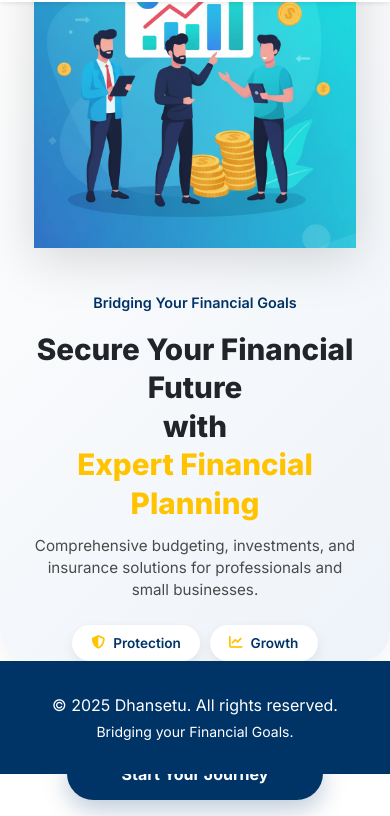
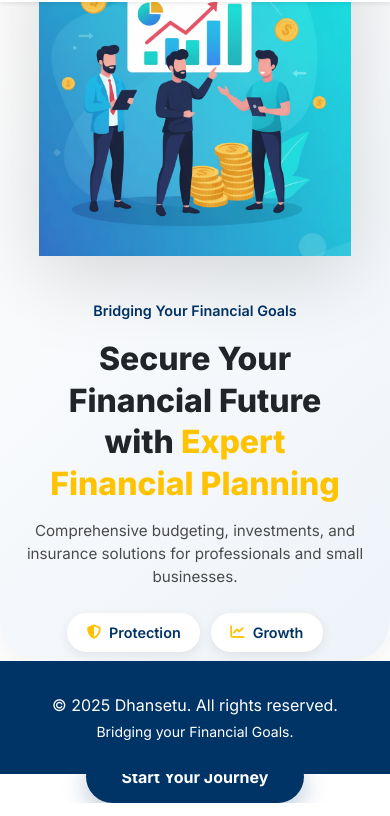
Before and after one commit to GAuravY19/dham_demo_2, a plain HTML site: page index.html in a window 390 px wide. Shown: the part 70-886 px from the top of the page. Drawn offline with nearby package versions, Linux system fonts and the light colour scheme.

Commit message:
New update 4

```diff
--- a/style.css
+++ b/style.css
@@ -920,81 +920,69 @@ body {
         height: 48px;
     }
 
-    /* Reset layout and center everything */
-  .mobile-hero .row {
+ #home .row {
     display: flex;
-    flex-direction: column-reverse;
-    align-items: center;
-    text-align: center;
-    gap: 1.5rem;
+    flex-direction: column-reverse !important;
   }
 
-  /* Illustration at the top */
-  .mobile-hero .hero-illustration {
-    max-width: 88%;
-    margin: 0 auto;
+  /* Image sizing and spacing */
+  .hero-illustration {
+    max-width: 85%;
+    margin: 0 auto 1.5rem auto;
     display: block;
-    filter: drop-shadow(0px 10px 25px rgba(0,0,0,0.15));
   }
 
-  /* Tagline */
-  .mobile-hero .tagline {
+  /* Center align all hero content */
+  .hero-text {
+    text-align: center;
+    padding: 0 1rem;
     margin-top: 1rem;
-    font-size: 1.1rem;
   }
 
-  /* Main heading — reduced + tighter */
-  .mobile-hero .hero-heading {
-    font-size: 1.85rem !important;
+  /* Headline */
+  .hero-heading {
+    font-size: 2rem !important;
     line-height: 1.3;
-    margin-top: 0.8rem;
-  }
-
-  .mobile-hero .hero-heading .highlight {
-    display: inline-block;
-  }
-
-  /* Subheading */
-  .mobile-hero .hero-sub {
-    font-size: 0.95rem;
-    max-width: 90%;
-    margin-left: auto;
-    margin-right: auto;
-    margin-top: 0.8rem;
-    margin-bottom: 1.5rem;
-    line-height: 1.45;
-  }
-
-  /* Pills row */
-  .mobile-hero .hero-benefits {
-    justify-content: center;
-    gap: 0.6rem;
     margin-bottom: 1rem;
   }
 
-  .mobile-hero .hb {
-    padding: 0.5rem 1.2rem;
-    font-size: 0.85rem;
-    border-radius: 40px;
-    background: white;
-    box-shadow: 0px 4px 12px rgba(0,0,0,0.08);
+  .tagline {
+    font-size: 1rem;
+    margin-bottom: 0.5rem;
   }
 
-  /* CTA button (center + clean look) */
-  .mobile-hero .btn-hero-start {
-    font-size: 1rem;
-    width: 70%;
-    max-width: 260px;
-    padding: 0.9rem 1.2rem;
-    border-radius: 50px;
-    margin-top: 0.8rem;
-    margin-bottom: 1rem;
+  .hero-sub {
+    font-size: 0.95rem;
+    margin: 0.5rem 0 1.5rem 0;
   }
 
-  /* Reduce overall section padding */
-  .mobile-hero.hero-modern {
-    padding-top: 2.5rem !important;
-    padding-bottom: 3rem !important;
-    border-radius: 0 0 30px 30px;
+  /* Benefits row */
+  .hero-benefits {
+    display: flex;
+    flex-wrap: wrap;
+    justify-content: center;
+    gap: 0.7rem;
+    margin-bottom: 1.5rem;
+  }
+
+  .hb {
+    background: #fff;
+    border-radius: 40px;
+    padding: 0.55rem 1.2rem;
+    font-size: 0.9rem;
+    box-shadow: 0 3px 12px rgba(0,0,0,0.08);
+  }
+
+  /* CTA Button */
+  .btn-hero-start {
+    display: inline-block;
+    margin-top: 0.8rem;
+    padding: 0.9rem 2.2rem;
+    font-size: 1rem;
+  }
+
+  /* Add spacing so footer does not touch hero */
+  #home {
+    padding-bottom: 2rem;
   }
 }
```
